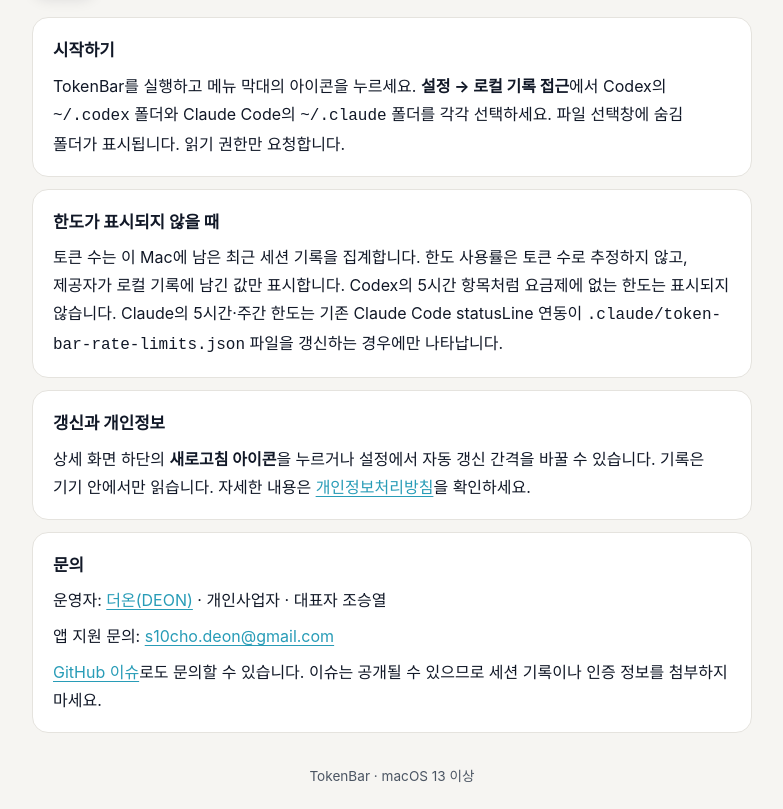
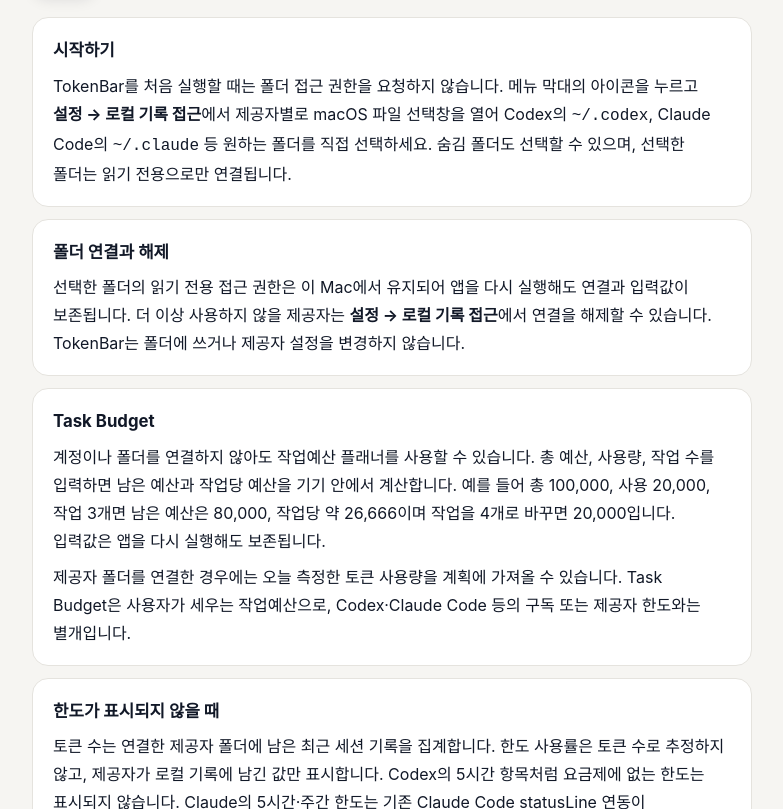
Before and after one commit to s10cho/app-policies, a plain HTML site: page tokenbar/index.html in a window 1280 px wide. Shown: the part 143-952 px from the top of the page, without its empty margins (248-1031 px from the left). Drawn offline with Linux system fonts and the light colour scheme.

Commit message:
Document TokenBar build 14 folder connections and Task Budget

```diff
--- a/tokenbar/index.html
+++ b/tokenbar/index.html
@@ -13,9 +13,11 @@
 <div class="wrap">
   <nav class="top"><a href="../">← 앱 정책 목록</a></nav>
   <header class="hero"><img class="mark" src="icon.png" alt="TokenBar 아이콘" width="64" height="64"><div><h1>TokenBar 지원</h1><p class="meta">Codex·Claude Code 로컬 사용량을 Mac 메뉴 막대에서 확인</p></div></header>
-  <section class="card"><h2>시작하기</h2><p>TokenBar를 실행하고 메뉴 막대의 아이콘을 누르세요. <b>설정 → 로컬 기록 접근</b>에서 Codex의 <code>~/.codex</code> 폴더와 Claude Code의 <code>~/.claude</code> 폴더를 각각 선택하세요. 파일 선택창에 숨김 폴더가 표시됩니다. 읽기 권한만 요청합니다.</p></section>
-  <section class="card"><h2>한도가 표시되지 않을 때</h2><p>토큰 수는 이 Mac에 남은 최근 세션 기록을 집계합니다. 한도 사용률은 토큰 수로 추정하지 않고, 제공자가 로컬 기록에 남긴 값만 표시합니다. Codex의 5시간 항목처럼 요금제에 없는 한도는 표시되지 않습니다. Claude의 5시간·주간 한도는 기존 Claude Code statusLine 연동이 <code>.claude/token-bar-rate-limits.json</code> 파일을 갱신하는 경우에만 나타납니다.</p></section>
-  <section class="card"><h2>갱신과 개인정보</h2><p>상세 화면 하단의 <b>새로고침 아이콘</b>을 누르거나 설정에서 자동 갱신 간격을 바꿀 수 있습니다. 기록은 기기 안에서만 읽습니다. 자세한 내용은 <a href="privacy.html">개인정보처리방침</a>을 확인하세요.</p></section>
+  <section class="card"><h2>시작하기</h2><p>TokenBar를 처음 실행할 때는 폴더 접근 권한을 요청하지 않습니다. 메뉴 막대의 아이콘을 누르고 <b>설정 → 로컬 기록 접근</b>에서 제공자별로 macOS 파일 선택창을 열어 Codex의 <code>~/.codex</code>, Claude Code의 <code>~/.claude</code> 등 원하는 폴더를 직접 선택하세요. 숨김 폴더도 선택할 수 있으며, 선택한 폴더는 읽기 전용으로만 연결됩니다.</p></section>
+  <section class="card"><h2>폴더 연결과 해제</h2><p>선택한 폴더의 읽기 전용 접근 권한은 이 Mac에서 유지되어 앱을 다시 실행해도 연결과 입력값이 보존됩니다. 더 이상 사용하지 않을 제공자는 <b>설정 → 로컬 기록 접근</b>에서 연결을 해제할 수 있습니다. TokenBar는 폴더에 쓰거나 제공자 설정을 변경하지 않습니다.</p></section>
+  <section class="card"><h2>Task Budget</h2><p>계정이나 폴더를 연결하지 않아도 작업예산 플래너를 사용할 수 있습니다. 총 예산, 사용량, 작업 수를 입력하면 남은 예산과 작업당 예산을 기기 안에서 계산합니다. 예를 들어 총 100,000, 사용 20,000, 작업 3개면 남은 예산은 80,000, 작업당 약 26,666이며 작업을 4개로 바꾸면 20,000입니다. 입력값은 앱을 다시 실행해도 보존됩니다.</p><p>제공자 폴더를 연결한 경우에는 오늘 측정한 토큰 사용량을 계획에 가져올 수 있습니다. Task Budget은 사용자가 세우는 작업예산으로, Codex·Claude Code 등의 구독 또는 제공자 한도와는 별개입니다.</p></section>
+  <section class="card"><h2>한도가 표시되지 않을 때</h2><p>토큰 수는 연결한 제공자 폴더에 남은 최근 세션 기록을 집계합니다. 한도 사용률은 토큰 수로 추정하지 않고, 제공자가 로컬 기록에 남긴 값만 표시합니다. Codex의 5시간 항목처럼 요금제에 없는 한도는 표시되지 않습니다. Claude의 5시간·주간 한도는 기존 Claude Code statusLine 연동이 <code>.claude/token-bar-rate-limits.json</code> 파일을 갱신하는 경우에만 나타납니다.</p></section>
+  <section class="card"><h2>갱신과 개인정보</h2><p>상세 화면 하단의 <b>새로고침 아이콘</b>을 누르거나 설정에서 자동 갱신 간격을 바꿀 수 있습니다. 기록과 계산은 기기 안에서만 처리됩니다. 자세한 내용은 <a href="privacy.html">개인정보처리방침</a>을 확인하세요.</p></section>
   <section class="card"><h2>문의</h2><p>운영자: <a href="https://s10cho.github.io/deon/">더온(DEON)</a> · 개인사업자 · 대표자 조승열</p><p>앱 지원 문의: <a href="mailto:s10cho.deon@gmail.com">s10cho.deon@gmail.com</a></p><p><a href="https://github.com/s10cho/app-policies/issues/new">GitHub 이슈</a>로도 문의할 수 있습니다. 이슈는 공개될 수 있으므로 세션 기록이나 인증 정보를 첨부하지 마세요.</p></section>
   <footer>TokenBar · macOS 13 이상</footer>
 </div>
```
